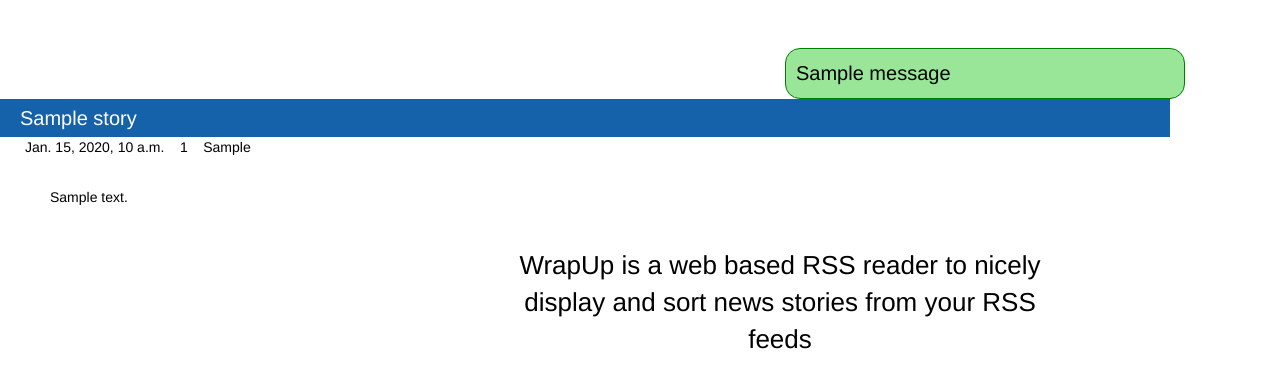
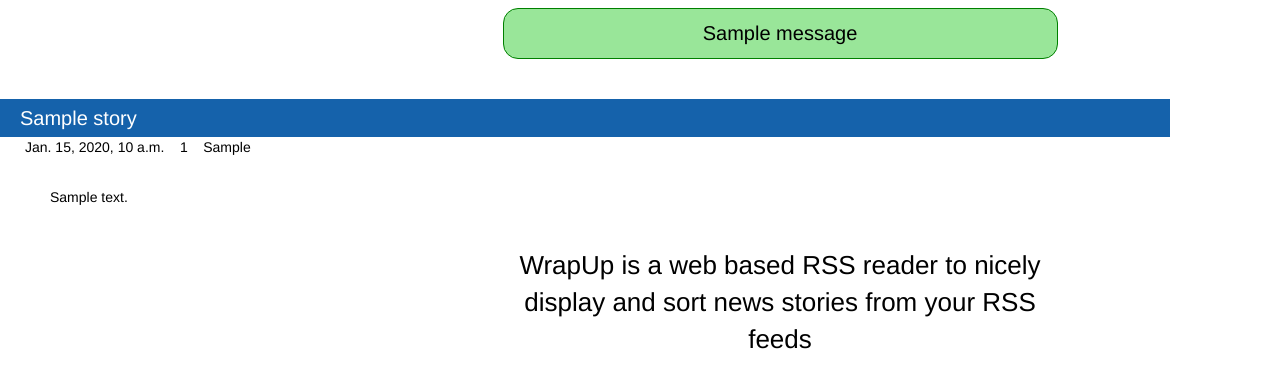
Before and after one commit to gmccoy42/WrapUp, a Django app: template wrapup/templates/wrapup/main.html in a window 1280 px wide. Shown: the part 52-420 px from the top of the page. Run offline with Django 3.2, Linux system fonts and the light colour scheme; the template is opened without the code that fills it: values that come from a table or form of the project are taken from there, others are empty; tables that the repository leaves empty hold one stand-in row (values such as "Sample post"); one stand-in notice (Sample message) is shown; some libraries are stand-ins or nearby versions.

Commit message:
Better tables, Fixed Register

```diff
--- a/wrapup/static/css/default.css
+++ b/wrapup/static/css/default.css
@@ -5,7 +5,10 @@
     min-width: 300px;
   }
 
-
+  .tables_view
+  {
+    padding-left: 50px;
+  }
   /*.title
   {
     position: absolute;
@@ -68,9 +71,8 @@
     padding: 10px;
     border: 1px solid red;
     position: relative;
-    width: 400px;
-    margin-left: 50%;
-    left: 200px;
+    top: -40px;
+
   }
 
   .success
@@ -83,9 +85,8 @@
     padding: 10px;
     border: 1px solid green;
     position: relative;
-    width: 400px;
-    margin-left: 50%;
-    left: 200px;
+    top: -40px;
+
   }
 
   .construction
@@ -100,6 +101,12 @@
   {
     width: 302px;
     height: 320px;
+  }
+
+  .divCheckPasswordMatch
+  {
+    color: red;
+    padding: 5px;
   }
 
 /********************NAV******************/
--- a/wrapup/templates/wrapup/base.html
+++ b/wrapup/templates/wrapup/base.html
@@ -156,21 +156,23 @@
                 <form id="register-form" action="/wrapup/register/" method="post" role="form" style="display: block;">
                   {% csrf_token %}
                   <div class="form-group">
-                    <input type="text" name="userName" id="userName" tabindex="1" class="form-control" placeholder="Username" value="">
+                    <input type="text" name="username" id="username" tabindex="1" class="form-control" placeholder="Username" value="">
                   </div>
                   <div class="form-group">
                     <input type="email" name="email" id="email" tabindex="1" class="form-control" placeholder="Email Address" value="">
                   </div>
                   <div class="form-group">
-                    <input type="password" name="userPassword" id="userPassword" tabindex="2" class="form-control" placeholder="Password">
+                    <input type="password" name="userpassword" id="userpassword" tabindex="2" class="form-control" placeholder="Password">
                   </div>
                   <div class="form-group">
                     <input type="password" name="confirm-password" id="confirm-password" tabindex="2" class="form-control" placeholder="Confirm Password">
+                    <div id="divCheckPasswordMatch" name="divCheckPasswordMatch" style="color: red;padding: 5px;"></div>
                   </div>
+
                   <div class="form-group">
                     <div class="row">
                       <div class="col-sm-3 col-sm-offset-2">
-                        <input type="submit" name="register-submit" id="register-submit" tabindex="4" class="form-control btn btn-register" value="Register Now">
+                        <input type="button" class="btn btn-success btn-cancel form-control" id="useless"  onclick="regSub()" value="Register Now">
                       </div>
                       <div class="col-sm-3 col-sm-offset-2">
                         <input type="button" onclick="regHide()" name="cancel" id="cancel" tabindex="5" class="btn btn-danger btn-cancel form-control" value="Cancel">
--- a/wrapup/templates/wrapup/keyword.html
+++ b/wrapup/templates/wrapup/keyword.html
@@ -2,6 +2,7 @@
 {% load staticfiles %}
 
 {% block content %}
+<div class="tables_view">
 	<table class="table">
 		<thead>
 		  <tr>
@@ -27,4 +28,5 @@
 	  <input type="submit" id="submit" value="Enter" class="btn btn-success"/>
 
 	</form>
+</div>
 {% endblock %}
--- a/wrapup/templates/wrapup/main.html
+++ b/wrapup/templates/wrapup/main.html
@@ -4,7 +4,13 @@
 {% block content %}
 {% if messages %}
     {% for message in messages %}
-    <div{% if message.tags %} class="{{ message.tags }}"{% endif %}>{{ message }}</div>
+    <div class="container">
+        <div class="row">
+            <div class="col-lg-6 col-lg-offset-5 text-center">
+                <div{% if message.tags %} class="{{ message.tags }}"{% endif %}>{{ message }}</div>
+            </div>
+        </div>
+    </div>
     {% endfor %}
 {% endif %}
 {% for story in stories %}
@@ -12,7 +18,7 @@
         <a class="link" id="s_link" href={{ story.link }} target="_blank">{{ story.title }}</a>
     </div>
     <div class="info">
-        <p>{{ story.storyDate }} &nbsp&nbsp {{ story.rank }} &nbsp&nbsp {{ story.site }} </p>
+        <p>{{ story.storyDate }} &nbsp&nbsp {{ story.rank }} &nbsp&nbsp {{ story.site }}</p>
     </div>
     <br>
     <div class="desc">
@@ -21,6 +27,15 @@
 <br>
 <br>
 {% endfor %}
+{% if stories|first  == ""%}
+<div class="container">
+    <div class="row">
+        <div class="col-lg-6 col-lg-offset-5 text-center">
+            <a href="/wrapup/site/"><h2>Add some sites to get started!</h2></a>
+        </div>
+    </div>
+</div>
+{% endif %}
 {% if user.is_authenticated %}
 <div class="pagination">
     <span class="step-links">
--- a/wrapup/templates/wrapup/site.html
+++ b/wrapup/templates/wrapup/site.html
@@ -2,6 +2,7 @@
 {% load staticfiles %}
 
 {% block content %}
+<div class="tables_view">
 	<table class="table">
 		<thead>
 		  <tr>
@@ -24,4 +25,5 @@
 	  <input type="submit" id="submit" value="Enter" class="btn btn-success"/>
 
 	</form>
+</div>
 {% endblock %}
--- a/wrapup/views.py
+++ b/wrapup/views.py
@@ -79,7 +79,7 @@
 	if request.method == 'POST':
 		u = None
 		try:
-			u = User.objects.create(username=request.POST["userName"], password=make_password(request.POST["userPassword"], salt=None, hasher='default'), email=request.POST["email"])
+			u = User.objects.create(username=request.POST["username"], password=make_password(request.POST["userpassword"], salt=None, hasher='default'), email=request.POST["email"])
 			u.save()
 			messages.success(request, "Successfully Registered")
 		except Exception as e:
```
Also changed, not shown: wrapup/static/js/ATN.js (+56 -10 lines), 1 other file. Lines whose indentation alone changed are shown as unchanged.
